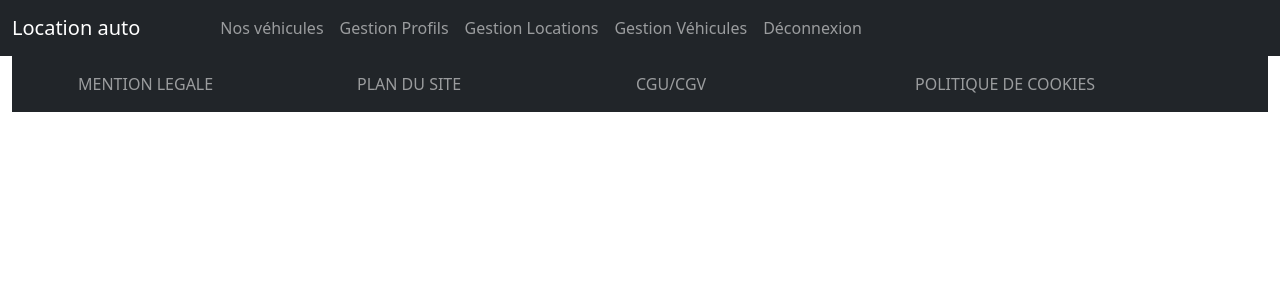
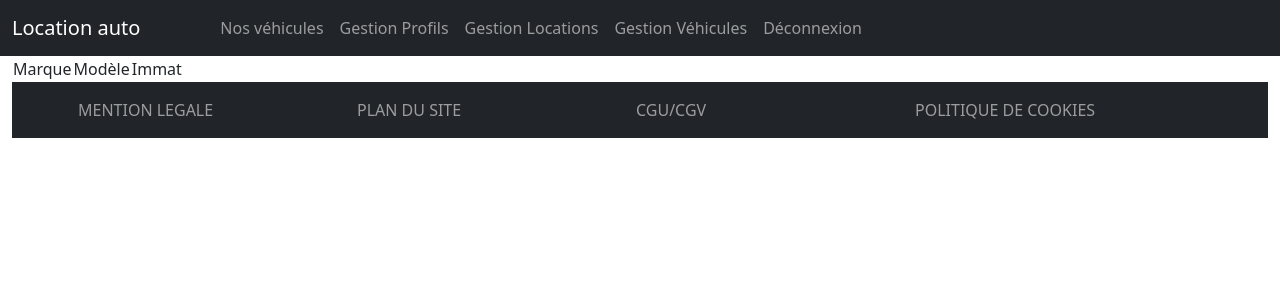
Before and after one commit to arshess/FilRouge, a CodeIgniter app: page /FilRouge/index.php/vehicle/index in a window 1280 px wide. Shown: the top 300 px of the page. Run offline with CodeIgniter, Linux system fonts and the light colour scheme; the visitor is signed in with stand-in values (Sample User, id 1); data that the repository does not hold is empty.

Commit message:
update entete list vehicle

```diff
--- a/application/views/vehicle/viewAListVehicle.php
+++ b/application/views/vehicle/viewAListVehicle.php
@@ -5,7 +5,11 @@
    <div class="row">
       <div class="col-md-3 overflow-scroll col-12 order-2  order-md-1" style="max-height:75vh; overflow-x:hidden">
          <table>
-            <?php
+            <tr>
+               <td class="my-2">Marque</td>
+               <td class="my-2">Modèle</td>
+               <td class="my-2">Immat</a></td>
+            </tr> <?php
                   foreach ($vehic as $veh) {
                   ?>
 
@@ -61,7 +65,7 @@ $this->load->library('image_lib', $config);
                      $this->image_lib->resize();
                      ?>
 
-                     <img src="<?= base_url('public/images/vehicule/') ?><?=$oneVeh->pic!=NULL?$oneVeh->pic:'noPicsAvailable.png';?>" />
+                     <img src="<?= base_url('public/images/vehicule/') ?><?= $oneVeh->pic != NULL ? $oneVeh->pic : 'noPicsAvailable.png'; ?>" />
                   </div>
                   <div class="col-12 text-center">
                      <?= form_submit('change', 'Changer', 'class="btn btn-success"'); ?>
```
Lines whose indentation alone changed are shown as unchanged.
